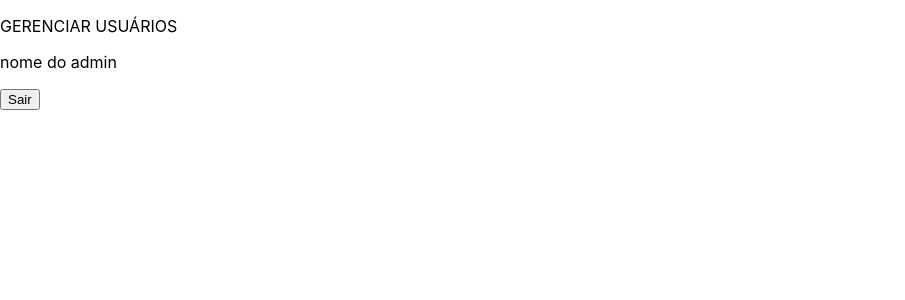
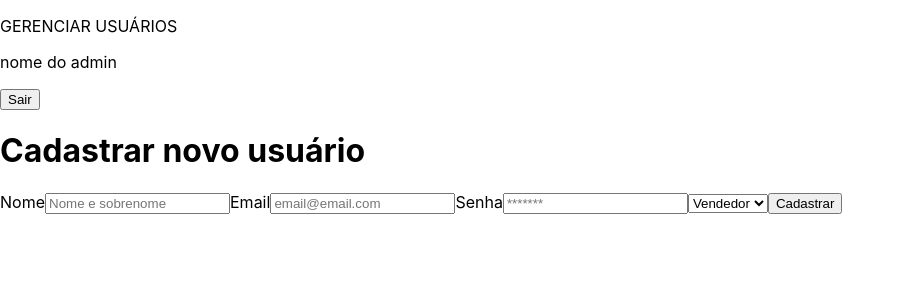
Before and after one commit to caiobacode/drink-drop-app, a React (Create React App) app in the folder front-end/: page /admin/manage in a window 1280 px wide. Shown: the top 300 px of the page, without its empty margins (0-905 px from the left). Built offline with nearby package versions, Linux system fonts and the light colour scheme; no server answers.

Commit message:
feat: tags para cadastro de novos usuários

```diff
--- a/front-end/src/App.js
+++ b/front-end/src/App.js
@@ -17,8 +17,8 @@ function App() {
         <Route exact path="/customer/orders/:id" component={ Order } />
         <Route exact path="/seller/orders" component={ Orders } />
         <Route exact path="/seller/orders/:id" component={ Order } />
-        <Route exact path="/administrator/products" component={Products} />
-        <Route exact path="/admin/manage" component={ManagementAdm} />
+        <Route exact path="/administrator/products" component={ Products } />
+        <Route exact path="/admin/manage" component={ ManagementAdm } />
       </Switch>
     </div>
   );
--- a/front-end/src/components/NavBarAdm.js
+++ b/front-end/src/components/NavBarAdm.js
@@ -1,3 +1,4 @@
+import PropTypes from 'prop-types';
 import React, { Component } from 'react';
 // import { Link } from 'react-router-dom';
 
@@ -26,3 +27,7 @@ export default class NavBarAdm extends Component {
     );
   }
 }
+
+NavBarAdm.propTypes = {
+  name: PropTypes.string,
+}.isRequired;
--- a/front-end/src/pages/ManagementAdm.js
+++ b/front-end/src/pages/ManagementAdm.js
@@ -3,9 +3,55 @@ import NavBarAdm from '../components/NavBarAdm';
 
 export default class ManagementAdm extends Component {
   render() {
+    const ADMIN_MANAGE = 'admin_manage__';
     return (
       <div>
         <NavBarAdm />
+
+        <div>
+
+          <div>
+            <h1>Cadastrar novo usuário</h1>
+            <span>
+              Nome
+              <input
+                data-testid={ `${ADMIN_MANAGE}input-name` }
+                placeholder="Nome e sobrenome"
+              />
+            </span>
+
+            <span>
+              Email
+              <input
+                data-testid={ `${ADMIN_MANAGE}input-email` }
+                placeholder="email@email.com"
+              />
+            </span>
+
+            <span>
+              Senha
+              <input
+                type="password"
+                data-testid={ `${ADMIN_MANAGE}input-password` }
+                placeholder="*******"
+              />
+            </span>
+
+            <select data-testid={ `${ADMIN_MANAGE}select-role` }>
+              <option value="seller">Vendedor</option>
+              <option value="customer">Cliente</option>
+            </select>
+
+            <button
+              type="button"
+              data-testid={ `${ADMIN_MANAGE}button-register` }
+            >
+              Cadastrar
+
+            </button>
+          </div>
+        </div>
+
       </div>
     );
   }
```
